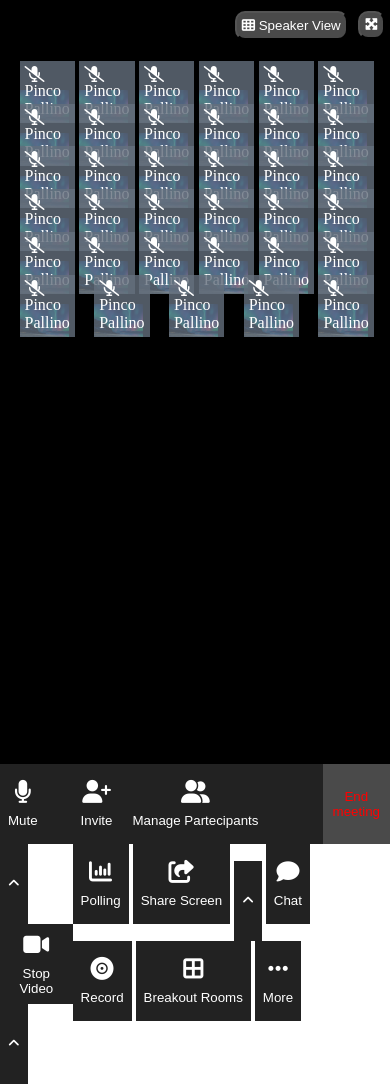
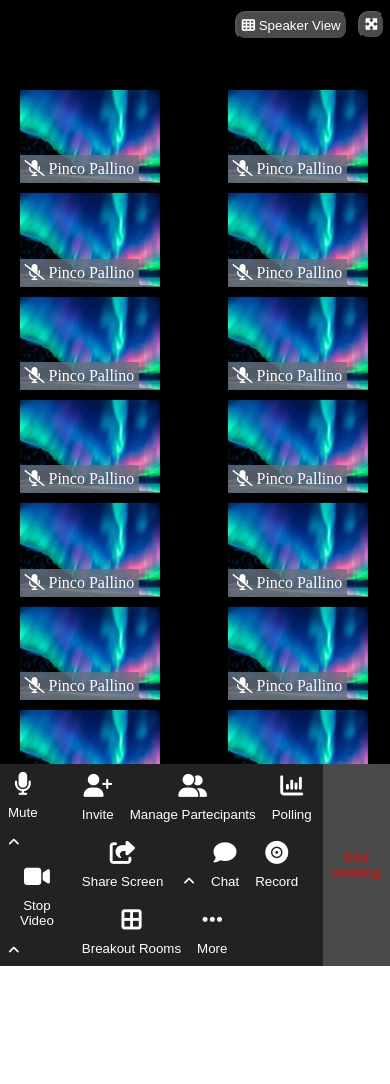
Before and after one commit to CosimoTramonte/html-css-zoom, a plain HTML site: page index.html in a window 390 px wide. After the commit the page ends 966 px from the top, so only its background shows below. Drawn offline with Linux system fonts and the light colour scheme.

Commit message:
added and made the page a bit responsive

```diff
--- a/css/style.css
+++ b/css/style.css
@@ -47,6 +47,7 @@ main{
 
 .image{
     width: 14%;
+    min-width: 140px;
     margin-bottom: 10px;
     margin-right: 3px;
     position: relative;
@@ -71,15 +72,23 @@ main{
 
 .action-bar{
     background-color: #222222;
-    height: 80px;
+    min-height: 80px;
     display: inline-block;
     width: 100%;
     display: flex;
     justify-content: space-between;
 }
 
-.icon{
-    display: inline-block;
+.audiovideo{
+    display: flex;
+    align-items: center;
+    flex-wrap: wrap;
+}
+
+.centre-bar{
+    display: flex;
+    align-items: center;
+    flex-wrap: wrap;
 }
 
 .mike, .video{
@@ -93,7 +102,6 @@ main{
 .icon button{
     color: white;
     background-color:  #222222 ;
-    height: 100%;
     border: none;
     padding: 8px;
 }
```
